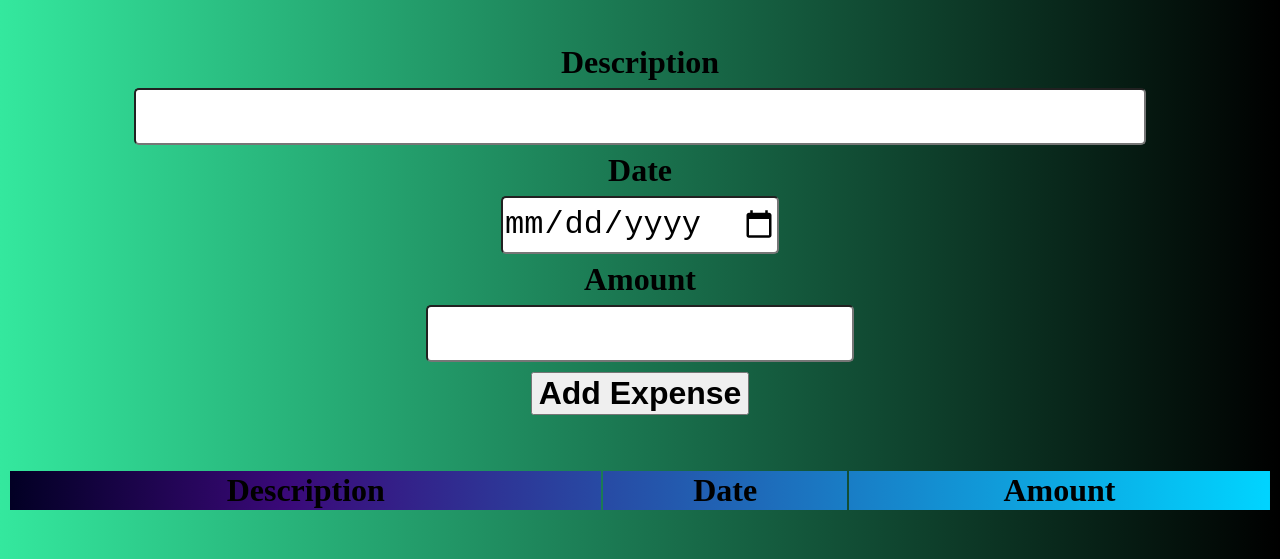
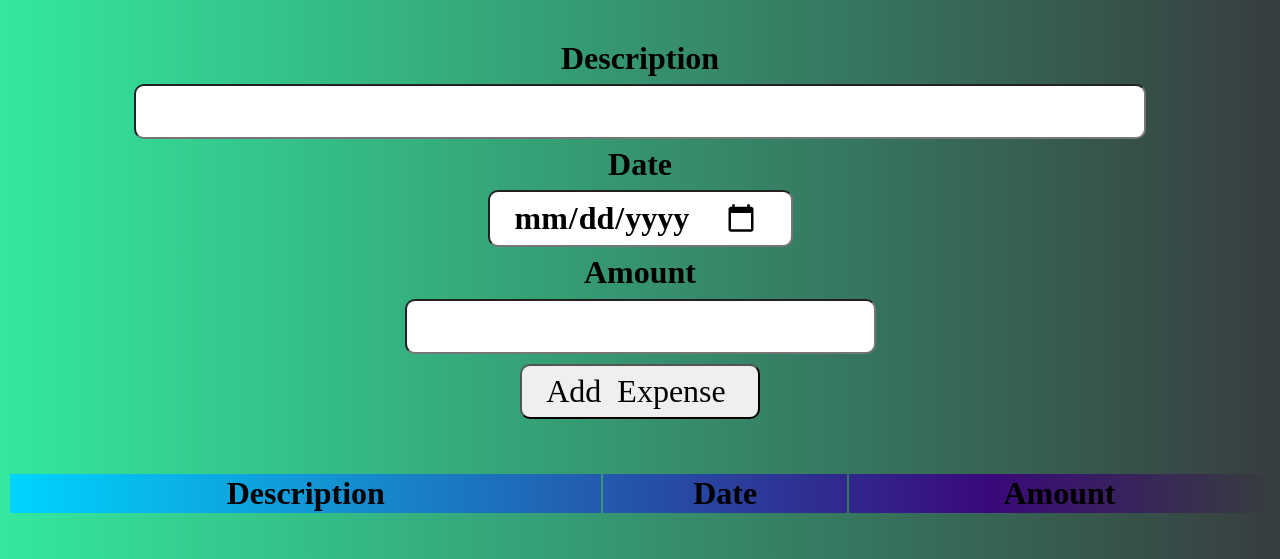
Before and after one commit to Jamie-Andrews1/expense-tracker, a plain HTML site: page index.html in a window 1280 px wide. Shown: the part 257-816 px from the top of the page. Drawn offline with Linux system fonts and the light colour scheme.

Commit message:
updated styles

```diff
--- a/app.js
+++ b/app.js
@@ -1,11 +1,11 @@
+const tbody = document.querySelector("tbody");
+const table = document.querySelector(".mytable");
 
-const tbody = document.querySelector('tbody');
-const table = document.querySelector('.mytable')
+const submit = document.querySelector("button");
 
-const submit = document.querySelector('button');
 //classes
 class Expense {
-  constructor(desc, date, amount){
+  constructor(desc, date, amount) {
     this.desc = desc;
     this.date = date;
     this.amount = amount;
@@ -13,8 +13,8 @@ class Expense {
 }
 
 class UI {
-  addExpenseToList(expense){
-    const row = document.createElement('tr');
+  addExpenseToList(expense) {
+    const row = document.createElement("tr");
     row.innerHTML = `
       <td>${expense.desc}</td>
       <td>${expense.date}</td>
@@ -25,32 +25,32 @@ class UI {
   }
 
   showAlert(message, className) {
-    const div = document.createElement('div');
+    const div = document.createElement("div");
 
     div.className = `alert ${className}`;
 
     div.appendChild(document.createTextNode(message));
 
-    const body = document.querySelector('body');
-    const form = document.querySelector('#ex-form');
+    const body = document.querySelector("body");
+    const form = document.querySelector("#ex-form");
 
     body.insertBefore(div, form);
 
-    setTimeout(function(){
-      document.querySelector('.alert').remove();
-    }, 3000)
+    setTimeout(function () {
+      document.querySelector(".alert").remove();
+    }, 3000);
   }
 
-  deleteExpense(target){
-    if(target.className === 'delete'){
-      target.parentElement.parentElement.remove()
+  deleteExpense(target) {
+    if (target.className === "delete") {
+      target.parentElement.parentElement.remove();
     }
   }
 
-  clearFields(){
-      document.getElementById('name').value = '';
-      document.getElementById('date').value = '';
-      document.getElementById('amount').value = '';
+  clearFields() {
+    document.getElementById("name").value = "";
+    document.getElementById("date").value = "";
+    document.getElementById("amount").value = "";
   }
 }
 
@@ -59,18 +59,18 @@ class UI {
 class Store {
   static getExpenses() {
     let expenses;
-  if(localStorage.getItem('expenses') === null) {
+    if (localStorage.getItem("expenses") === null) {
       expenses = [];
     } else {
-    expenses = JSON.parse(localStorage.getItem('expenses'));
+      expenses = JSON.parse(localStorage.getItem("expenses"));
     }
     return expenses;
   }
   static displayExpenses() {
     const expenses = Store.getExpenses();
 
-    expenses.forEach(function(expense){
-      const ui = new UI;
+    expenses.forEach(function (expense) {
+      const ui = new UI();
 
       // Add expense to ui
       ui.addExpenseToList(expense);
@@ -81,40 +81,40 @@ class Store {
 
     expenses.push(expense);
 
-    localStorage.setItem('expenses', JSON.stringify(expenses));
+    localStorage.setItem("expenses", JSON.stringify(expenses));
   }
   static removeExpense(desc) {
     const expenses = Store.getExpenses();
 
-    expenses.forEach(function(expense, index){
-      if(expense.desc === desc) {
+    expenses.forEach(function (expense, index) {
+      if (expense.desc === desc) {
         expenses.splice(index, 1);
       }
     });
 
-    localStorage.setItem('expenses', JSON.stringify(expenses));
+    localStorage.setItem("expenses", JSON.stringify(expenses));
   }
 }
 
 // Dom load event
-  document.addEventListener('DOMContentLoaded', Store.displayExpenses);
+document.addEventListener("DOMContentLoaded", Store.displayExpenses);
 
 // Event listeners
-  submit.addEventListener('click', function(e) {
-    const desc = document.querySelector('#name').value
-    const date = document.querySelector('#date').value
-    const amount = document.querySelector('#amount').value
+submit.addEventListener("click", function (e) {
+  const desc = document.querySelector("#name").value;
+  const date = document.querySelector("#date").value;
+  const amount = document.querySelector("#amount").value;
 
   const expense = new Expense(desc, date, amount);
 
-    const ui = new UI;
+  const ui = new UI();
 
   // validate
-    if(desc === '' || date === '' || amount === ''){
+  if (desc === "" || date === "" || amount === "") {
     //error alert
-      ui.showAlert('Please fill in all fields', 'error')
+    ui.showAlert("Please fill in all fields", "error");
   } else {
-      ui.showAlert('Expense Added!', 'success');
+    ui.showAlert("Expense Added!", "success");
 
     ui.addExpenseToList(expense);
 
@@ -125,21 +125,22 @@ class Store {
   e.preventDefault();
 });
 
-  tbody.addEventListener('click',
-  function(e){
+tbody.addEventListener("click", function (e) {
   const ui = new UI();
 
   ui.deleteExpense(e.target);
 
   // remove from ls
-    Store.removeExpense(e.target.parentElement.previousElementSibling.previousElementSibling.previousElementSibling.textContent);
+  Store.removeExpense(
+    e.target.parentElement.previousElementSibling.previousElementSibling
+      .previousElementSibling.textContent
+  );
 
   // Show message
-    ui.showAlert('Expense Removed', 'success');
+  ui.showAlert("Expense Removed", "success");
 
   e.preventDefault();
-
-  })
+});
 
 // submit.addEventListener('click', (e) => {
 //   if(name.value === '' || date === '' || amount.value === '') {
@@ -158,12 +159,10 @@ class Store {
 //       let text = document.createTextNode('X');
 //       del.appendChild(text);
 
-
 //       cell.appendChild(cellText);
 //       cell1.appendChild(cellText1);
 //       cell2.appendChild(cellText2);
 //       cell3.appendChild(del)
-
 
 //       row.appendChild(cell)
 //       row.appendChild(cell1)
--- a/index.html
+++ b/index.html
@@ -1,9 +1,9 @@
 <!DOCTYPE html>
 <html lang="en">
   <head>
-  <meta charset="UTF-8">
-  <meta name="viewport" content="width=device-width, initial-scale=1.0">
-  <link rel="stylesheet" href="style.css">
+    <meta charset="UTF-8" />
+    <meta name="viewport" content="width=device-width, initial-scale=1.0" />
+    <link rel="stylesheet" href="style.css" />
     <title>Expense Tracker</title>
   </head>
   <body>
@@ -11,20 +11,22 @@
     <h2>Add A New Item:</h2>
     <form id="ex-form">
       <label for="name">Description</label>
-      <input id="name" type="text">
+      <input id="name" type="text" />
       <label for="date">Date</label>
-      <input id="date" type="date" name="date">
+      <input id="date" type="date" name="date" />
       <label for="amount">Amount</label>
-      <input id="amount" type="number">
-      <button type="submit">Add Expense</button>
+      <input id="amount" type="number" step="0.01" />
+      <button type="submit" role="button" tabindex="0">Add Expense</button>
     </form>
     <table class="mytable">
       <thead>
-      <tr><th id="names">Description</th>
+        <tr>
+          <th id="names">Description</th>
           <th id="dates">Date</th>
-      <th id="amounts">Amount</th></tr>
-    </thead> <tbody>
-    </tbody>
+          <th id="amounts">Amount</th>
+        </tr>
+      </thead>
+      <tbody></tbody>
     </table>
     <script src="app.js"></script>
   </body>
--- a/style.css
+++ b/style.css
@@ -1,3 +1,6 @@
+:root {
+  --padding: 0px 32px 0px 24px;
+}
 * {
   box-sizing: border-box;
 }
@@ -11,7 +14,7 @@ body {
   background: rgb(0, 0, 0);
   background: linear-gradient(
     270deg,
-    rgba(0, 0, 0, 1) 0%,
+    rgb(55, 61, 63) 0%,
     rgba(52, 232, 158, 1) 100%
   );
 }
@@ -21,8 +24,8 @@ h1 {
 thead {
   background: rgb(2, 0, 36);
   background: linear-gradient(
-    90deg,
-    rgba(2, 0, 36, 1) 0%,
+    270deg,
+    rgb(55, 61, 63) 0%,
     rgba(58, 9, 121, 1) 22%,
     rgba(0, 212, 255, 1) 100%
   );
@@ -49,17 +52,40 @@ form {
   font-weight: 600;
 }
 input {
-  border-radius: 5px;
+  border-radius: 10px;
+  font: inherit;
   max-width: auto;
   line-height: 1.6em;
   font-size: clamp(1rem, 2.5vw, 2rem);
+  padding: var(--padding);
+}
+input:focus-visible {
+  outline: blue solid 2px;
+}
+input[type="date"] {
+  font: inherit;
 }
 button {
+  font: inherit;
   font-size: clamp(1rem, 2.5vw, 2rem);
-  font-weight: 600;
+  word-spacing: 8px;
+  border-radius: 10px;
+  font-weight: 400;
   margin-top: 10px;
   max-width: 400px;
+  padding: var(--padding);
+  transition-duration: 0.4s;
+}
+button:focus-visible {
+  outline: blue solid 2px;
+}
+button:hover {
+  cursor: pointer;
+  box-shadow: 0 8px 16px 0 rgba(0, 0, 0, 0.2), 0 6px 20px 0 rgba(0, 0, 0, 0.19);
 }
 #name {
   width: 80%;
 }
+.delete {
+  color: red;
+}
```
Lines whose indentation alone changed are shown as unchanged.
